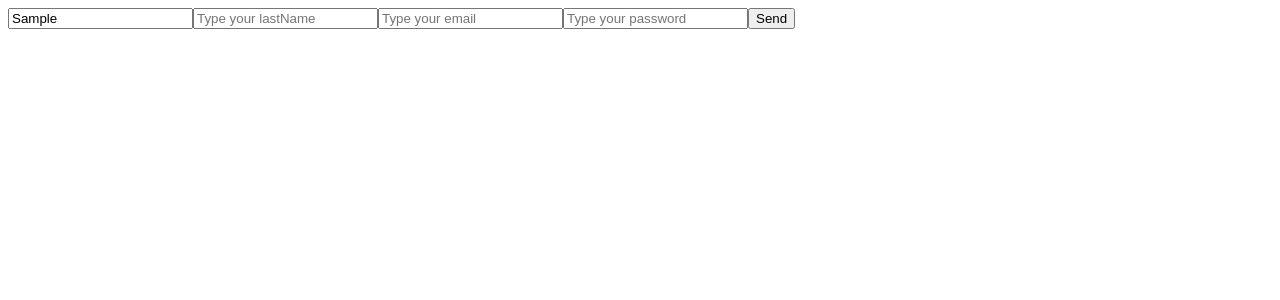
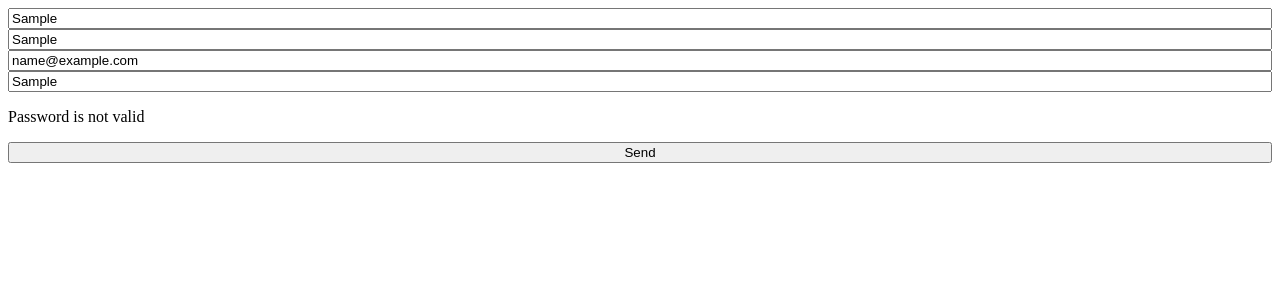
Before and after one commit to LarysaLemeshuk/cra-first-project, a React (Create React App) app: page / in a window 1280 px wide. Both pictures are taken after typing "Sample", "Sample", "name@example.com", "Sample" into the empty fields and a click on the button "Send". Shown: the top 300 px of the page. Built offline with nearby package versions, Linux system fonts and the light colour scheme.

Commit message:
Formik validation + error message

```diff
--- a/src/Components/LoginForm/LoginForm.js
+++ b/src/Components/LoginForm/LoginForm.js
@@ -1,7 +1,7 @@
 import React, { Component } from 'react';
 import { SIGN_UP_SCHEMA } from '../../schemas';
 
-import { Formik, Form, Field } from 'formik';
+import { Formik, Form, Field, ErrorMessage } from 'formik';
 
 const initialState = {
   firsName: '',
@@ -16,14 +16,22 @@ function SignUpForm(props) {
     actions.resetForm();
   };
   return (
-    <Formik initialValues={initialState} onSubmit={handelSubmitToFormik}>
+    <Formik
+      initialValues={initialState}
+      onSubmit={handelSubmitToFormik}
+      validationSchema={SIGN_UP_SCHEMA}
+    >
       {(formikProps) => {
         return (
-          <Form>
+          <Form style={{ display: 'flex', flexDirection: 'column' }}>
             <Field name="firstName" placeholder="Type your firstName" />
+            <ErrorMessage name="firstName" component="p" />
             <Field name="lastName" placeholder="Type your lastName" />
+            <ErrorMessage name="lastName" component="p" />
             <Field name="email" placeholder="Type your email" />
+            <ErrorMessage name="email" component="p" />
             <Field name="password" placeholder="Type your password" />
+            <ErrorMessage name="password" component="p" />
             <button type="submit">Send</button>
           </Form>
         );
--- a/src/schemas/index.js
+++ b/src/schemas/index.js
@@ -3,9 +3,12 @@ import * as yup from 'yup';
 export const SIGN_UP_SCHEMA = yup.object({
   firstName: yup.string().required().min(1).max(50),
   lastName: yup.string().required().min(1).max(50),
-  email: yup.string().required().email(),
+  email: yup.string().required().email('Email is not valid'),
   password: yup
     .string()
     .required()
-    .matches(/^(?=.*?[A-Z])(?=.*?[a-z])(?=.*?[0-9])(?=.*?[#?!@$ %^&*-]).{8,}$/),
+    .matches(
+      /^(?=.*?[A-Z])(?=.*?[a-z])(?=.*?[0-9])(?=.*?[#?!@$ %^&*-]).{8,}$/,
+      'Password is not valid '
+    ),
 });
```
